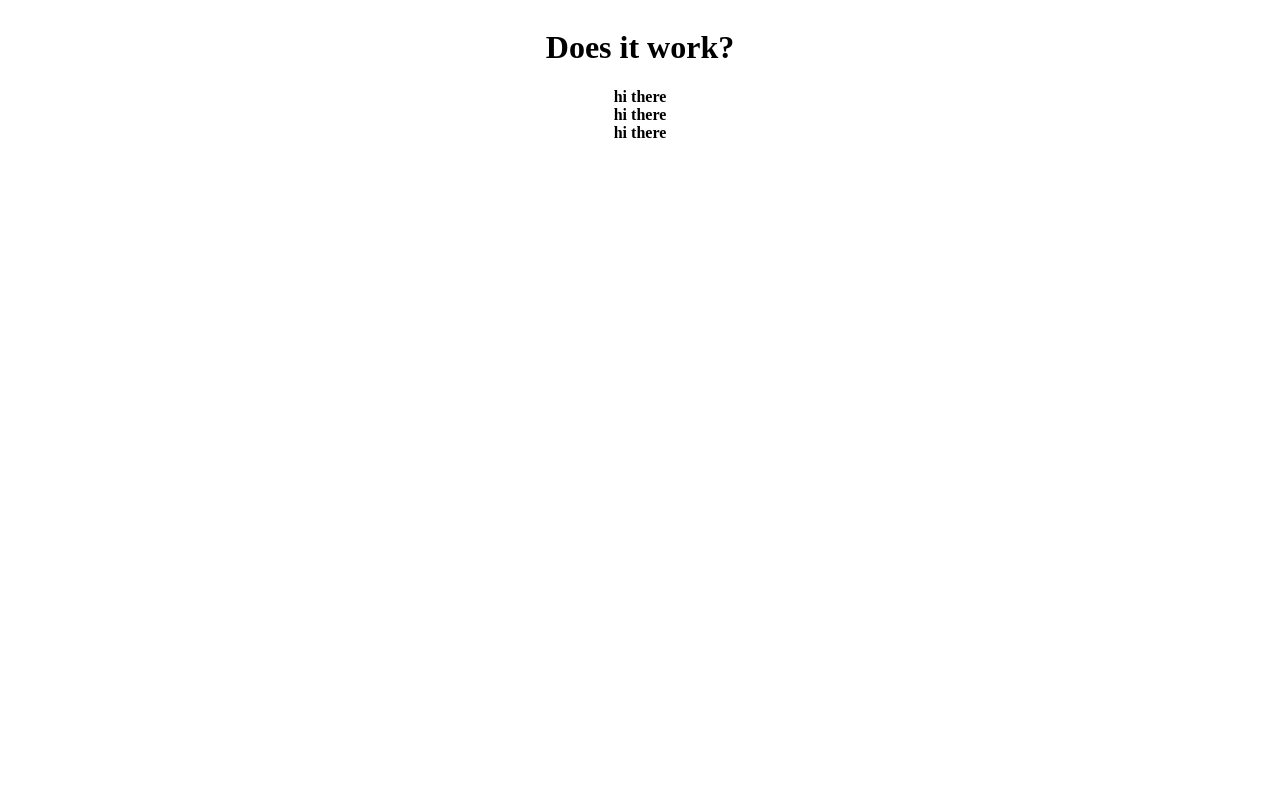
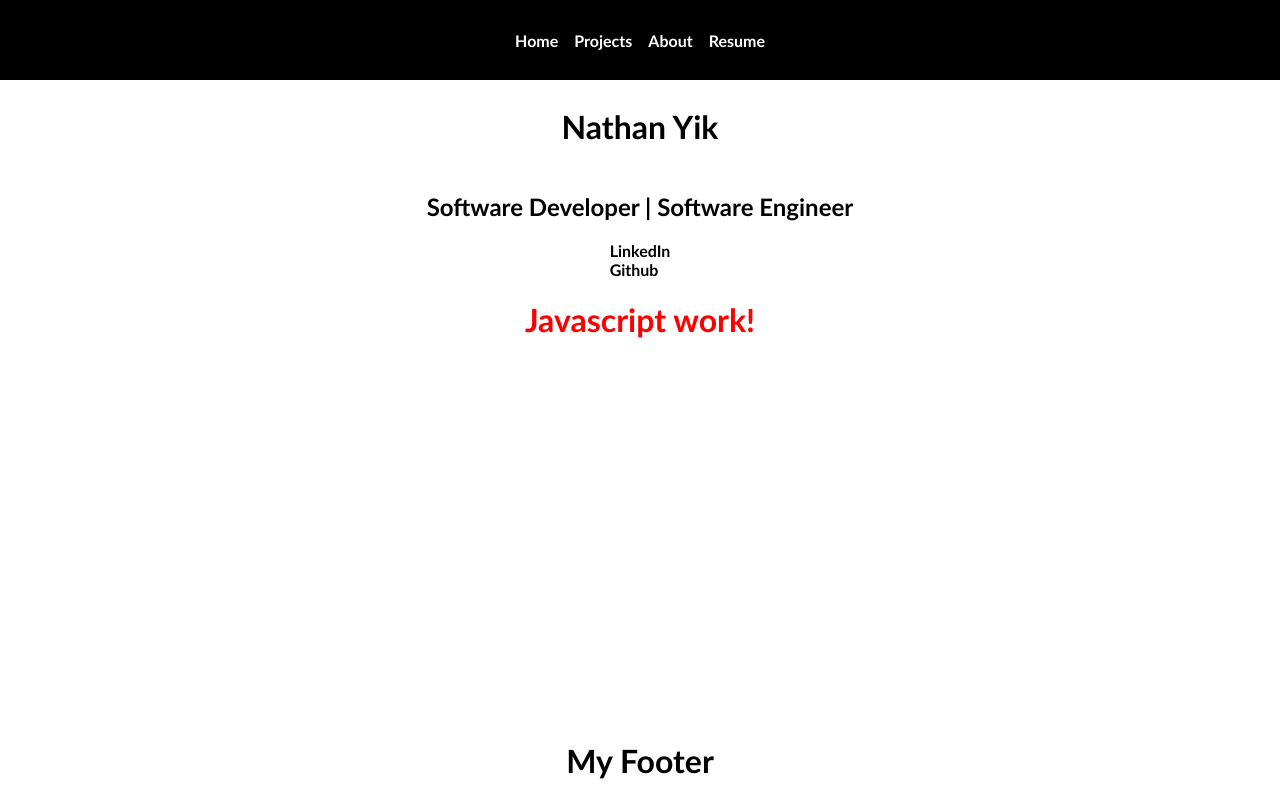
Before and after one commit to NathanYik/website-v2, a plain HTML site: page index.html in a window 1280 px wide. Drawn offline with Linux system fonts and the light colour scheme.

Commit message:
Some kind of start. Prob won't finish this.

```diff
--- a/css/style.css
+++ b/css/style.css
@@ -1,6 +1,69 @@
+body {
+  text-align: center;
+  font-family: 'Trebuchet MS', 'Lucida Sans Unicode', 'Lucida Grande',
+    'Lucida Sans', Arial, sans-serif;
+  margin: 0;
+}
+
 main {
+  display: flex;
+  flex-direction: column;
+  align-items: center;
+  height: 80vh;
+}
+
+a {
+  text-decoration: none;
+  transition: color 0.2s;
+}
+
+a:hover {
+  color: orangered;
+}
+
+nav ul {
+  display: flex;
+  flex-direction: row;
+  align-items: center;
+  justify-content: center;
+  height: 80px;
+  background-color: black;
+  text-decoration: none;
+  margin: 0;
+  padding: 0;
+  gap: 16px;
+  list-style-type: none;
+}
+
+nav a {
+  color: white;
+  font-weight: bold;
+}
+
+main a {
+  color: black;
+  font-weight: bold;
+}
+
+footer {
   display: flex;
   flex-direction: column;
   align-items: center;
   justify-content: center;
 }
+
+.hero {
+  display: flex;
+  flex-direction: column;
+  align-items: center;
+}
+
+.hero h1 {
+  font-size: xx-large;
+}
+
+.hero-links {
+  display: flex;
+  flex-direction: column;
+  text-align: left;
+}
--- a/index.html
+++ b/index.html
@@ -1,25 +1,44 @@
 <!DOCTYPE html>
 <html lang="en">
-
-<head>
-  <title></title>
-  <meta charset="UTF-8" />
-  <meta name="viewport" content="width=device-width, initial-scale=1" />
-  <link href="css/style.css" rel="stylesheet" />
-</head>
-
-<body>
-  <header></header>
+  <head>
+    <title>Nathan Yik - Portfolio</title>
+    <meta charset="UTF-8" />
+    <meta name="viewport" content="width=device-width, initial-scale=1" />
+    <link href="css/style.css" rel="stylesheet" />
+    <script defer src="script.js" type="module"></script>
+  </head>
 
   <body>
+    <header>
+      <nav>
+        <ul>
+          <li>
+            <a href="">Home</a>
+          </li>
+          <li>
+            <a href="">Projects</a>
+          </li>
+          <li>
+            <a href="">About</a>
+          </li>
+          <li>
+            <a href="">Resume</a>
+          </li>
+        </ul>
+      </nav>
+    </header>
     <main>
-      <h1>Does it work?</h1>
-      <b>hi there</b>
-      <b>hi there</b>
-      <b>hi there</b>
+      <section class="hero">
+        <h1>Nathan Yik</h1>
+        <h2>Software Developer | Software Engineer</h2>
+        <div class="hero-links">
+          <a href="https://www.linkedin.com/in/nathanyik/">LinkedIn</a>
+          <a href="https://github.com/NathanYik">Github</a>
+        </div>
+      </section>
     </main>
+    <footer>
+      <h1>My Footer</h1>
+    </footer>
   </body>
-  <footer></footer>
-</body>
-
 </html>
--- /dev/null
+++ b/script.js
@@ -0,0 +1,6 @@
+const main = document.querySelector('main')
+const h1 = document.createElement('h1')
+h1.innerText = 'Javascript work!'
+h1.style.color = 'red'
+
+main.append(h1)
```
